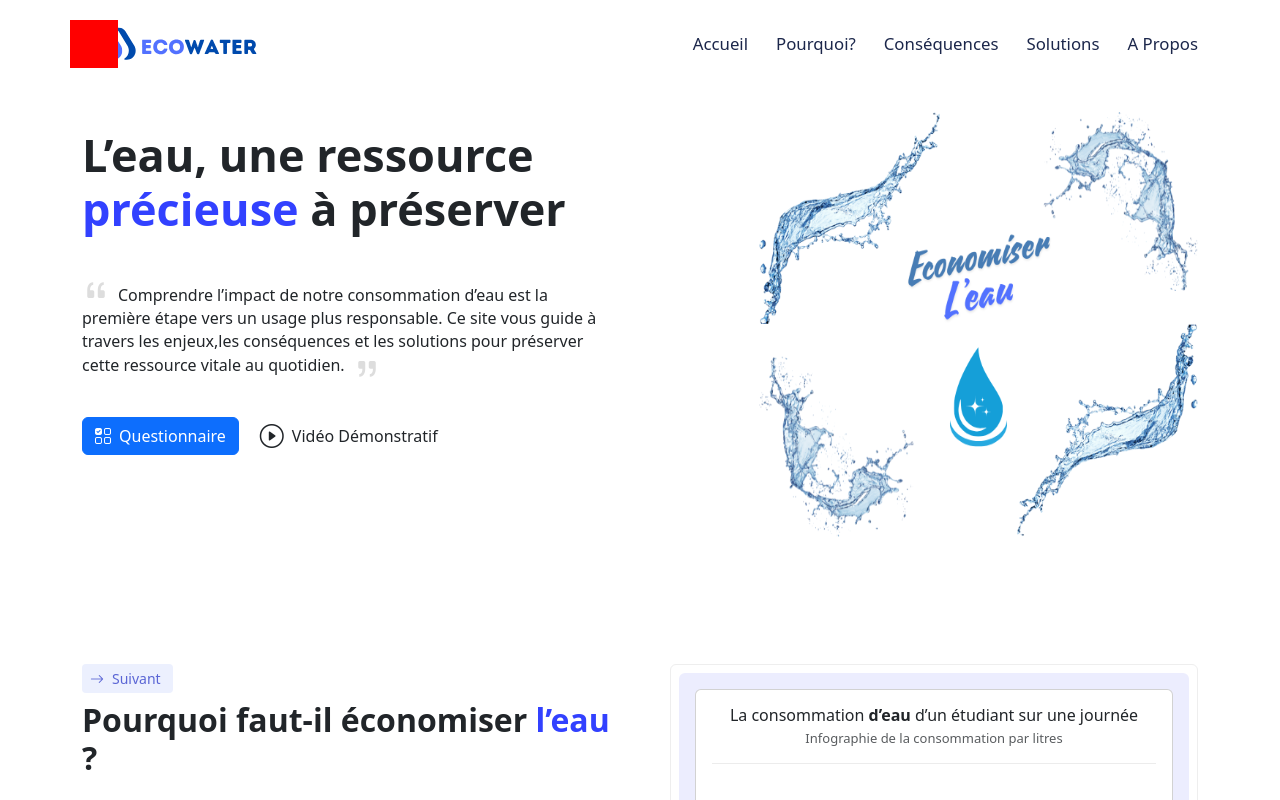
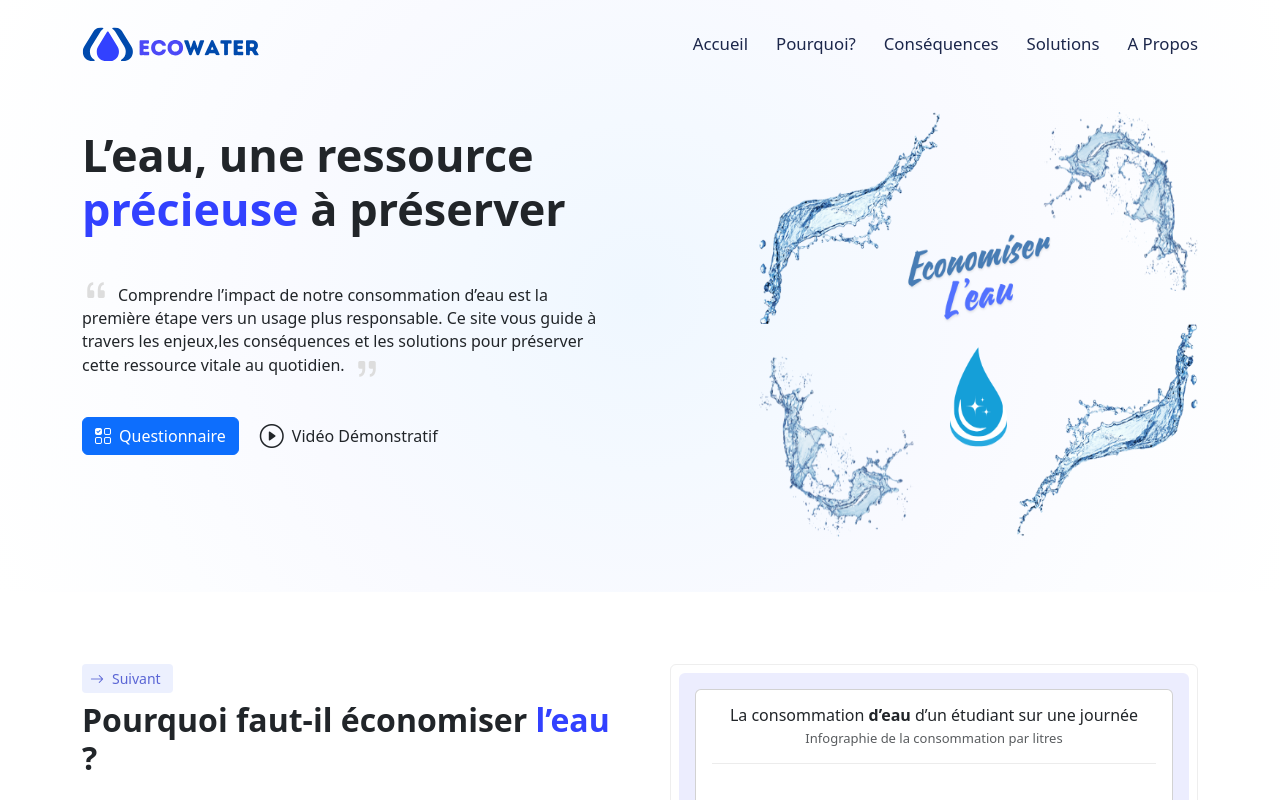
Before and after one commit to MohMarroun/my-water-app, a React (Create React App) app: page / in a window 1280 px wide. Shown: the top 800 px of the page. Built offline with nearby package versions, Linux system fonts and the light colour scheme.

Commit message:
change header nav logo and background

```diff
--- a/src/css/HeaderStyle.css
+++ b/src/css/HeaderStyle.css
@@ -1,5 +1,6 @@
 header{
     padding-bottom: 4.5rem;
+    background-image: radial-gradient(circle, #eff7ff, #f4f9ff, #f9faff, #fcfdff, #ffffff);
 }
 
 nav{
@@ -67,3 +68,9 @@ nav ul > li > a:hover{
 .left p > i.bi-quote.end::before{
     transform: rotate(180deg);
 }
+
+/*
+
+    background-image: radial-gradient(circle, #eff7ff, #f4f9ff, #f9faff, #fcfdff, #ffffff);
+
+*/
--- a/src/sections/Header.js
+++ b/src/sections/Header.js
@@ -7,7 +7,8 @@ const Header = () => {
     const divStyle= {
         height: '3rem',
         width: '3rem',
-        backgroundColor: 'red'
+        backgroundColor: 'red',
+        display: 'none'
     }
     return (
         <header id="header-section" className='position-relative pb-0 pb-md-5'>
@@ -19,7 +20,7 @@ const Header = () => {
                     <div className="col-lg-4">
                         <div className="logo">
                             <div className="d-flex justify-content-xl-start align-items-center justify-content-center gap-3">
-                                <img src='./images/water-logo-4.svg' alt="" loading='lazy' style={style}/>
+                                <img src='./images/ECOWATER.svg' alt="" loading='lazy' style={style}/>
                             </div>
                         </div>
                     </div>
```
Also changed, not shown: public/images/ECOWATER.svg (added).
